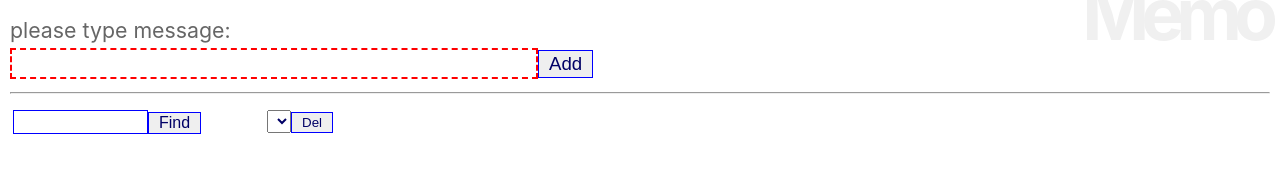
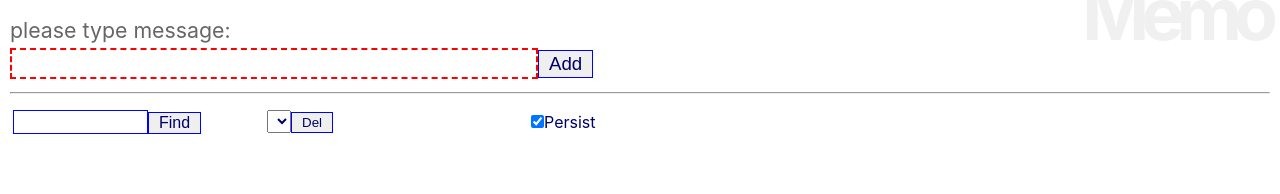
Before and after one commit to n-imai/react_app, a React (Create React App) app: page / in a window 1280 px wide. Shown: the top 194 px of the page. Built offline with nearby package versions, Linux system fonts and the light colour scheme.

Commit message:
Add PersistForm

```diff
--- a/src/App.js
+++ b/src/App.js
@@ -5,6 +5,7 @@
 import AddForm from './memo/AddForm';
 import FindForm from './memo/FindForm';
 import DelForm from './memo/DelForm';
+import PersistForm from './memo/PersistForm'
 
 class App extends Component {
   td = {
@@ -24,6 +25,7 @@
         <table><tbody><tr>
           <td style={this.td}><FindForm /></td>
           <td style={this.td}><DelForm /></td>
+          <td style={this.td}><PersistForm /></td>
           </tr></tbody></table>
         <Memo />
       </div>
--- /dev/null
+++ b/src/memo/PersistForm.js
@@ -0,0 +1,46 @@
+import React, { Component } from 'react';
+import { connect } from 'react-redux';
+import pstore from '../index';
+
+class PersistForm extends Component {
+  check = {
+    margin: "5px 0px"
+  }
+  label = {
+    fontsize: "12pt",
+    color: "#006",
+    padding:"2px 10px"
+  }
+  constructor(props){
+    super(props);
+    this.state = {
+      check:'on',
+    }
+    this.doChange = this.doChange.bind(this);
+  }
+  doChange(e){
+    let f = e.target.checked;
+    this.setState({
+      check: f ? 'on' : ''
+    });
+    if(f){
+      pstore.persist();
+      pstore.flush();
+    }else{
+      pstore.pause();
+    }
+  }
+
+  render(){
+    return (
+      <div>
+        <labal style={this.label}>
+          <input type="checkbox" id="check" size="40"
+            onChange={this.doChange}
+            style={this.check} checked={this.state.check} />
+        Persist</labal>
+      </div>
+    );
+  }
+}
+export default connect((state)=>state)(PersistForm);
```
